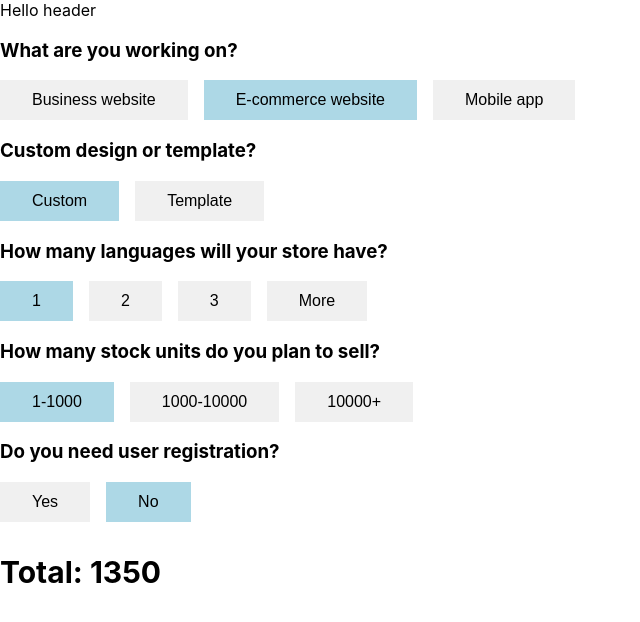
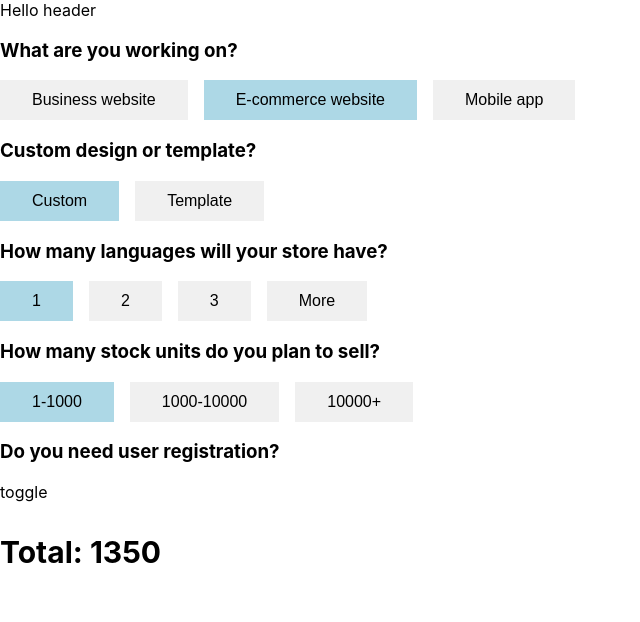
Before and after one commit to asnbkk/cost-calculator, a React (Create React App) app: page / in a window 1280 px wide. Both pictures are taken after a click on the button "E-commerce website". Shown: the top 622 px of the page, without its empty margins (0-640 px from the left). Built offline with nearby package versions, Linux system fonts and the light colour scheme.

Commit message:
new toggle button

```diff
--- a/src/components/Calculator/Calculator.js
+++ b/src/components/Calculator/Calculator.js
@@ -58,6 +58,7 @@ const Calculator = () => {
         />
         <h3>Do you need user registration?</h3>
         <Tabs
+          toggle
           options={Registration}
           defaultOption={registration}
           onSelect={(registration) => {
--- a/src/components/Tabs/Tabs.js
+++ b/src/components/Tabs/Tabs.js
@@ -1,8 +1,8 @@
 import React, { useState } from 'react';
 import { Button } from '..';
-import { TabsStyle } from './TabsStyle';
+import { TabsStyle, ToggleTabStyle } from './TabsStyle';
 
-const Tabs = ({ options, defaultOption, onSelect }) => {
+const Tabs = ({ options, defaultOption, onSelect, toggle }) => {
   const [isActive, setIsActive] = useState(defaultOption.name || null);
   const handleSelect = (name, price, code) => {
     setIsActive(name);
@@ -23,7 +23,11 @@ const Tabs = ({ options, defaultOption, onSelect }) => {
     );
   });
 
-  return <TabsStyle>{_options}</TabsStyle>;
+  return !toggle ? (
+    <TabsStyle>{_options}</TabsStyle>
+  ) : (
+    <ToggleTabStyle>toggle</ToggleTabStyle>
+  );
 };
 
 export default Tabs;
--- a/src/components/Tabs/TabsStyle.js
+++ b/src/components/Tabs/TabsStyle.js
@@ -4,3 +4,5 @@ export const TabsStyle = styled.div`
   display: flex;
   grid-gap: 1rem;
 `;
+
+export const ToggleTabStyle = styled.div``;
```
